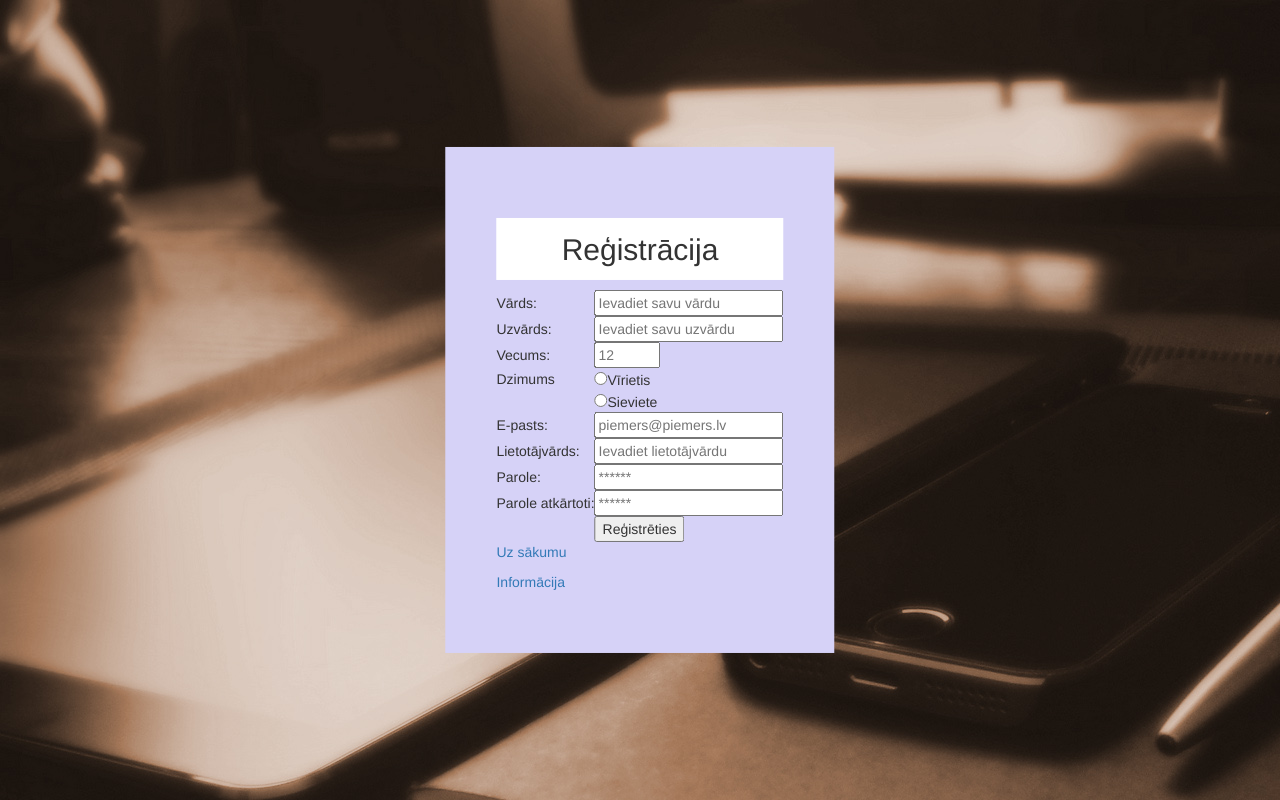
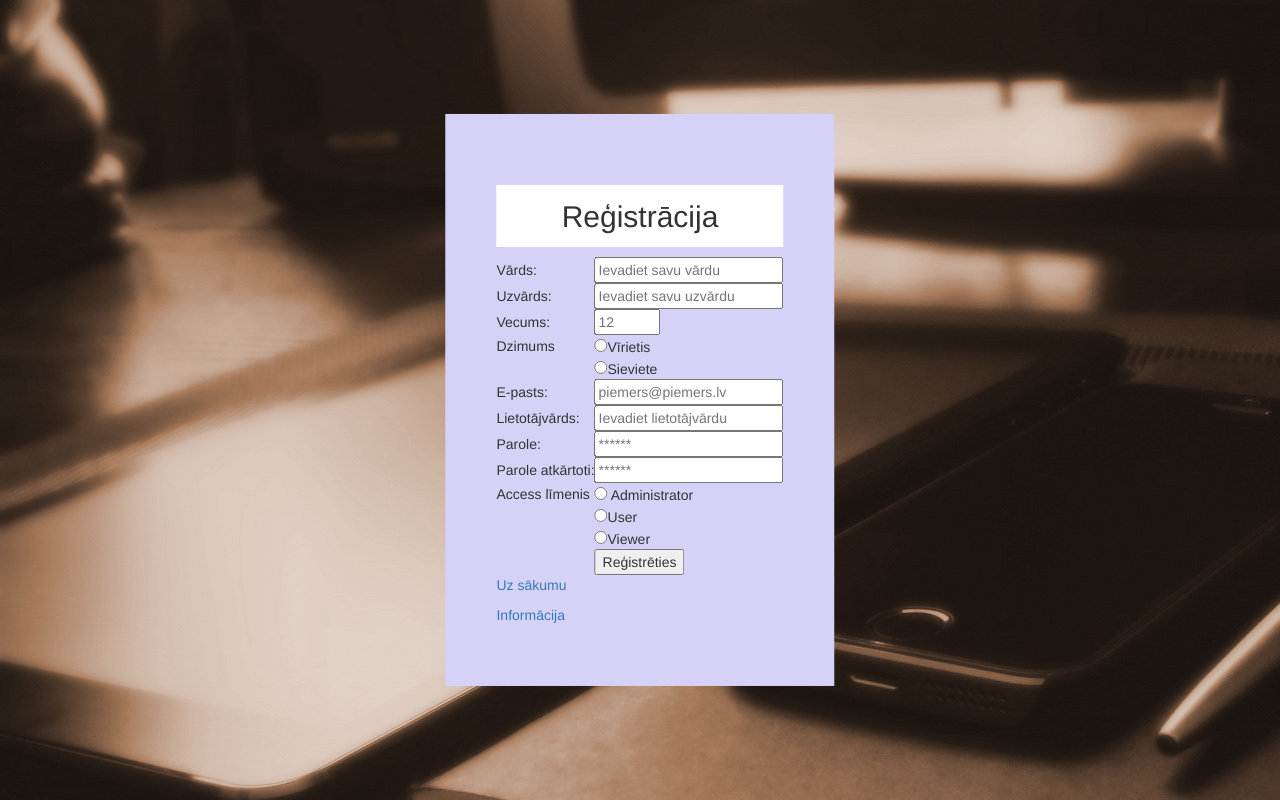
Before and after one commit to OlgertsKlavsBalabans/CMS-for-documents, a PHP site: page /register.php in a window 1280 px wide. Run offline with PHP 8.4, Linux system fonts and the light colour scheme.

Commit message:
Update register.php
Access limenis added

```diff
--- a/MajasLapa/register.php
+++ b/MajasLapa/register.php
@@ -18,7 +18,8 @@ $gender=$_POST['gender'];
 $email=$_POST['email'];
 $user = $_POST['username'];
 $pass = $_POST['password'];
-$register_query = "INSERT INTO `users`(`fname`, `lname`, `age`, `gender`, `email`, `username`, `password`) VALUES ('$fname','$lname', '$age','$gender','$email','$user','$pass')";
+$access = $_POST['access'];
+$register_query = "INSERT INTO `users`(`fname`, `lname`, `age`, `gender`, `email`, `username`, `password`,`access`) VALUES ('$fname','$lname', '$age','$gender','$email','$user','$pass','$access')";
 try{
 $register_result = mysqli_query($conn, $register_query);
 if($register_result){
@@ -105,6 +106,22 @@ echo("error".$ex->getMessage());
 <tr>
 
 <tr>
+<td>Access līmenis</td>
+<td><input type="radio" name = "access" value = "1" placeholder="1" id="access"> Administrator</td>
+</tr>
+<tr>
+<tr>
+<td></td>
+<td><input type="radio" name = "access" value = "2" placeholder="1" id="access">User</td>
+</tr>
+<tr>
+<tr>
+<td></td>
+<td><input type="radio" name = "access" value = "3" placeholder="1" id="access">Viewer</td>
+</tr>
+<tr>
+
+<tr>
 <td></td>
 <td><input type="submit" name="submit" value="Reģistrēties" id="submit" onclick="myFunction()"></td>
 </tr>
@@ -127,6 +144,7 @@ function validateForm(event) {
 	var password = document.getElementById('password');
 	var password2 = document.getElementById('password2');
 	var emailformat = /^\w+([\.-]?\w+)*@\w+([\.-]?\w+)*(\.\w{2,3})+$/;
+	var access = document.getElementById('access');
 
 	if (name.value === "" ) {
 		alert("Ievadiet vārdu!");
@@ -172,6 +190,10 @@ function validateForm(event) {
 		alert("Ievadītās paroles nav vienādas!");
 		event.preventDefault();
 	}
+	else if ((forma.access[0].checked == false) && (forma.access[1].checked == false) && (forma.access[2].checked == false)) {
+		alert("Nav norādīts access līmenis!");
+		event.preventDefault();
+	}
 	forma.submit();
 
 
```
